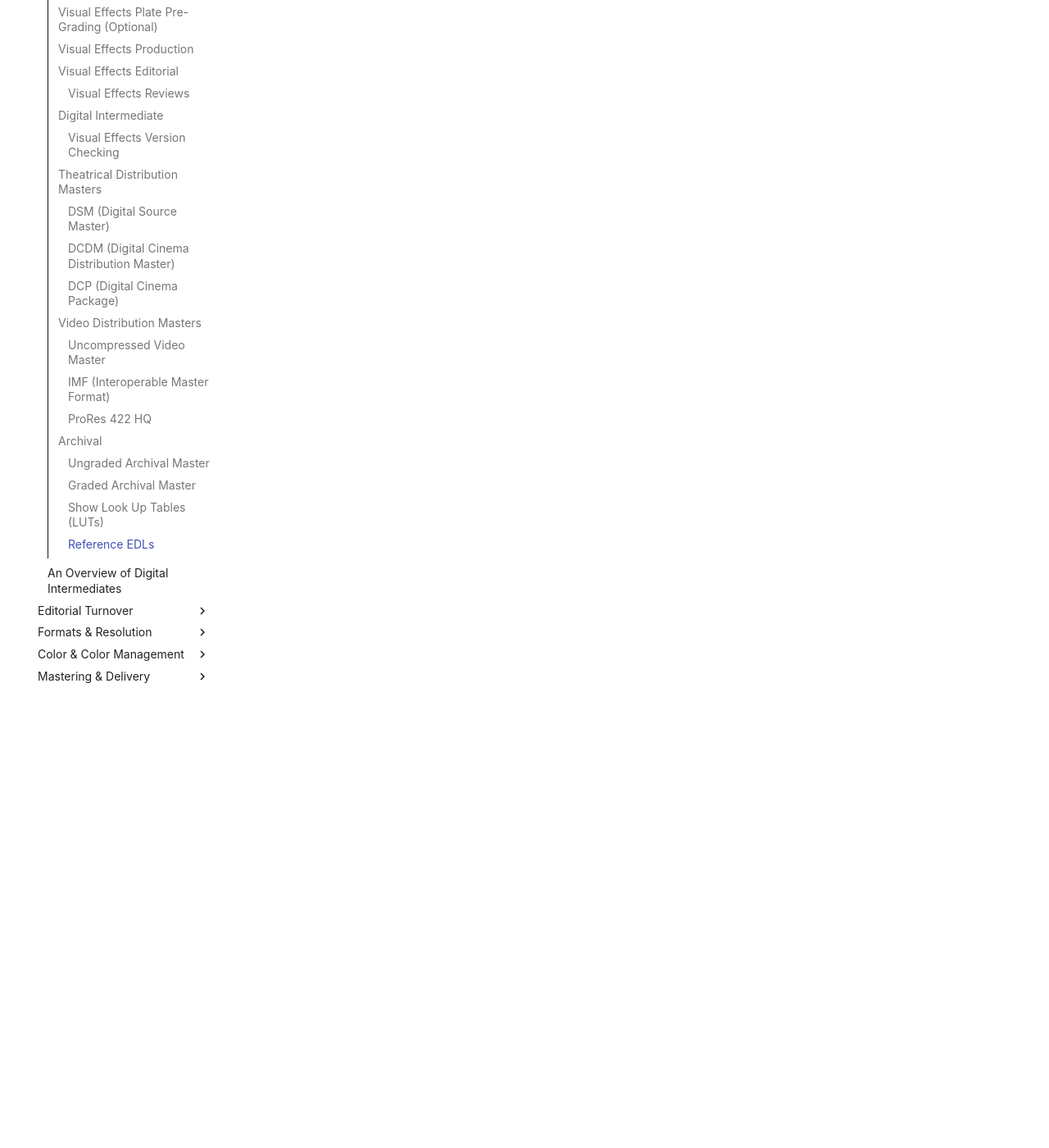
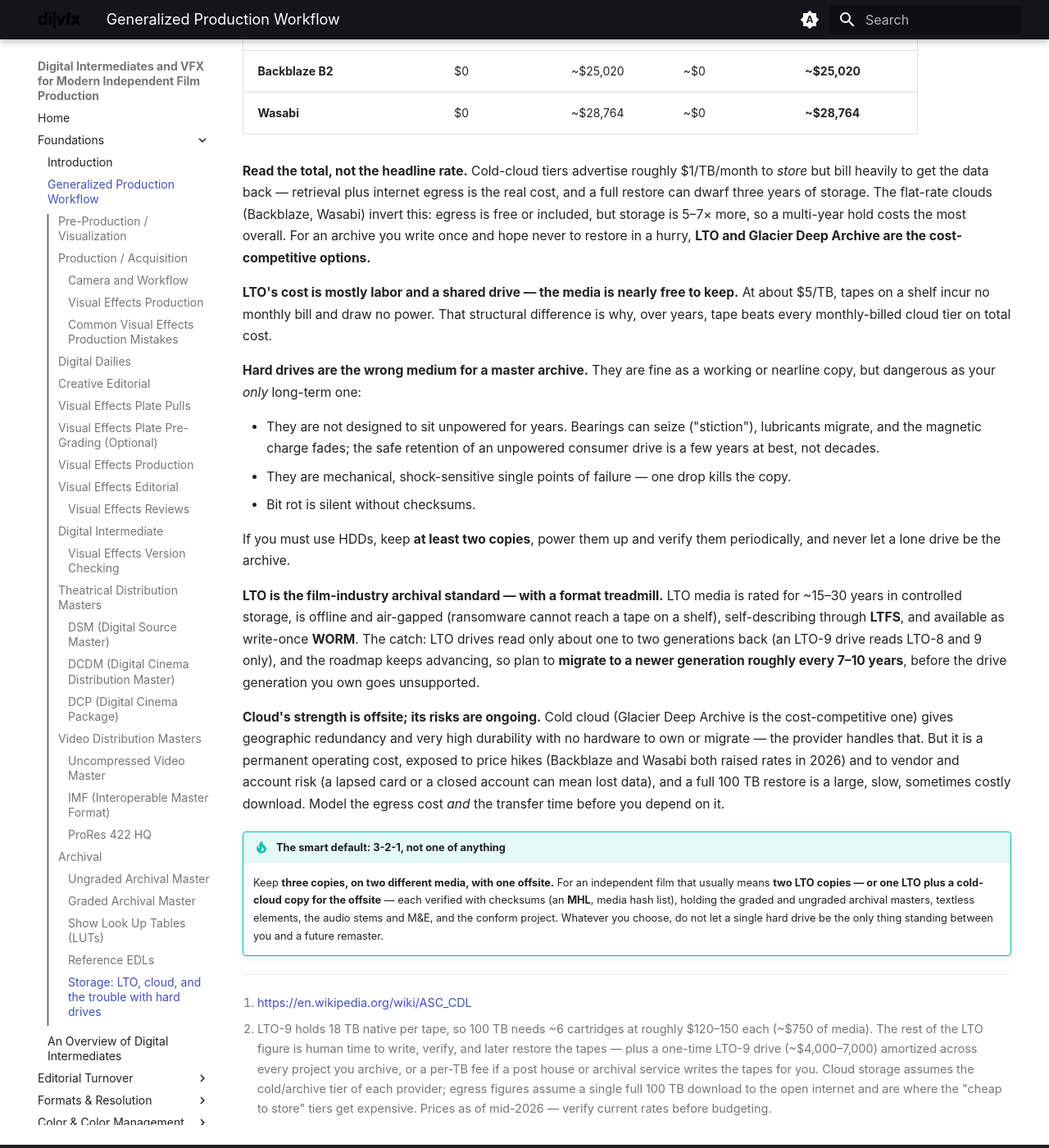
Before and after one commit to tashdor/divfx, an MkDocs documentation site: the page built from docs/production-workflow.md, in a window 1280 px wide and 1400 px high, scrolled down 11662 px. Shown: the whole window at 82% size. Built offline with MkDocs 1.6.1 and Material for MkDocs 9.7.7, drawn with Linux system fonts in a browser that asks for light colours; the version menu is left out; some of the changed text lies outside the part shown.

Commit message:
Add archival storage section: LTO vs cloud vs HDD (2026 cost + risk report)
- Vetted 2026 cost comparison (100 TB, 3-yr hold, full restore) across LTO-9, AWS Glacier
  Deep/Flexible, Azure/Google Archive, Backblaze B2, Wasabi — with an assumptions footnote
- Explains cost structure (egress traps in cold cloud; flat-rate clouds' higher storage; LTO's
  near-free media + shared drive/labor)
- Risks of HDD-only archival (stiction, unpowered retention, single point of failure, silent
  bit rot); LTO's ~15-30yr media but generational read-compat/migration treadmill; cloud's
  offsite strength vs ongoing OpEx/egress/vendor risk
- 3-2-1 recommendation (two LTO, or LTO + cold cloud; MHL checksums)

Co-Authored-By: Claude Opus 4.8 <noreply@anthropic.com>

```diff
--- a/docs/production-workflow.md
+++ b/docs/production-workflow.md
@@ -499,3 +499,76 @@ be provided.
 Flattened EDLs of the finalized DI timeline, matching the master and archival renders, are
 generated so that they may be easily split (or notched) at edit points in a later session, possibly
 on a different platform than the initial DI.
+
+### Storage: LTO, cloud, and the trouble with hard drives
+
+An archive is only as good as the medium it lives on and the number of copies you keep. There are
+three realistic media for holding finished masters and project files: **LTO tape**, **cloud cold
+storage**, and **hard drives**. They differ enormously in cost *structure* — and the sticker price is
+usually the least important number.
+
+The table below models one common scenario — **100 TB archived once, held for three years, then fully
+restored** — at mid-2026 prices. It is a planning aid, not a quote: cloud rates and egress tiers
+change often, and the LTO figures fold in labor and a one-time drive.[^ltocost]
+
+| Option | Archive / ingest | 3-yr storage | Restore / egress | ~3-yr total |
+| --- | --- | --- | --- | --- |
+| **LTO-9** (own drive or service) | ~$5,750 | ~$0 | ~$5,000 | **~$10,700** |
+| **AWS Glacier Deep Archive** | $0 | ~$3,600 | ~$8,100–8,300 | **~$11,700–11,900** |
+| **Azure Blob Archive** | $0 | ~$6,600 | ~$9,300–11,300 | **~$15,900–17,900** |
+| **Google Cloud Archive** | $0 | ~$4,200–8,700 | ~$13,000–16,000 | **~$17,200–24,700** |
+| **AWS Glacier Flexible Retrieval** | $0 | ~$12,960 | ~$7,790 | **~$20,750** |
+| **Backblaze B2** | $0 | ~$25,020 | ~$0 | **~$25,020** |
+| **Wasabi** | $0 | ~$28,764 | ~$0 | **~$28,764** |
+
+[^ltocost]: LTO-9 holds 18 TB native per tape, so 100 TB needs ~6 cartridges at roughly $120–150 each
+    (~$750 of media). The rest of the LTO figure is human time to write, verify, and later restore the
+    tapes — plus a one-time LTO-9 drive (~$4,000–7,000) amortized across every project you archive, or
+    a per-TB fee if a post house or archival service writes the tapes for you. Cloud storage assumes
+    the cold/archive tier of each provider; egress figures assume a single full 100 TB download to the
+    open internet and are where the "cheap to store" tiers get expensive. Prices as of mid-2026 —
+    verify current rates before budgeting.
+
+**Read the total, not the headline rate.** Cold-cloud tiers advertise roughly $1/TB/month to *store*
+but bill heavily to get the data back — retrieval plus internet egress is the real cost, and a full
+restore can dwarf three years of storage. The flat-rate clouds (Backblaze, Wasabi) invert this: egress
+is free or included, but storage is 5–7× more, so a multi-year hold costs the most overall. For an
+archive you write once and hope never to restore in a hurry, **LTO and Glacier Deep Archive are the
+cost-competitive options.**
+
+**LTO's cost is mostly labor and a shared drive — the media is nearly free to keep.** At about $5/TB,
+tapes on a shelf incur no monthly bill and draw no power. That structural difference is why, over
+years, tape beats every monthly-billed cloud tier on total cost.
+
+**Hard drives are the wrong medium for a master archive.** They are fine as a working or nearline
+copy, but dangerous as your *only* long-term one:
+
+- They are not designed to sit unpowered for years. Bearings can seize ("stiction"), lubricants
+  migrate, and the magnetic charge fades; the safe retention of an unpowered consumer drive is a few
+  years at best, not decades.
+- They are mechanical, shock-sensitive single points of failure — one drop kills the copy.
+- Bit rot is silent without checksums.
+
+If you must use HDDs, keep **at least two copies**, power them up and verify them periodically, and
+never let a lone drive be the archive.
+
+**LTO is the film-industry archival standard — with a format treadmill.** LTO media is rated for
+~15–30 years in controlled storage, is offline and air-gapped (ransomware cannot reach a tape on a
+shelf), self-describing through **LTFS**, and available as write-once **WORM**. The catch: LTO drives
+read only about one to two generations back (an LTO-9 drive reads LTO-8 and 9 only), and the roadmap
+keeps advancing, so plan to **migrate to a newer generation roughly every 7–10 years**, before the
+drive generation you own goes unsupported.
+
+**Cloud's strength is offsite; its risks are ongoing.** Cold cloud (Glacier Deep Archive is the
+cost-competitive one) gives geographic redundancy and very high durability with no hardware to own or
+migrate — the provider handles that. But it is a permanent operating cost, exposed to price hikes
+(Backblaze and Wasabi both raised rates in 2026) and to vendor and account risk (a lapsed card or a
+closed account can mean lost data), and a full 100 TB restore is a large, slow, sometimes costly
+download. Model the egress cost *and* the transfer time before you depend on it.
+
+!!! tip "The smart default: 3-2-1, not one of anything"
+    Keep **three copies, on two different media, with one offsite.** For an independent film that
+    usually means **two LTO copies — or one LTO plus a cold-cloud copy for the offsite** — each
+    verified with checksums (an **MHL**, media hash list), holding the graded and ungraded archival
+    masters, textless elements, the audio stems and M&E, and the conform project. Whatever you choose,
+    do not let a single hard drive be the only thing standing between you and a future remaster.
```
